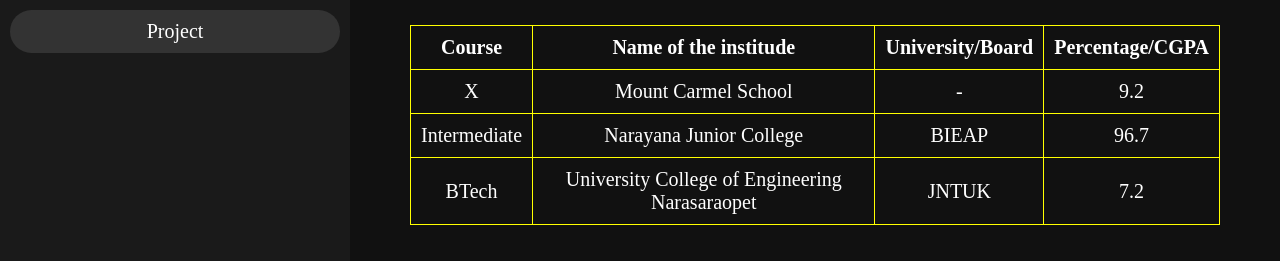
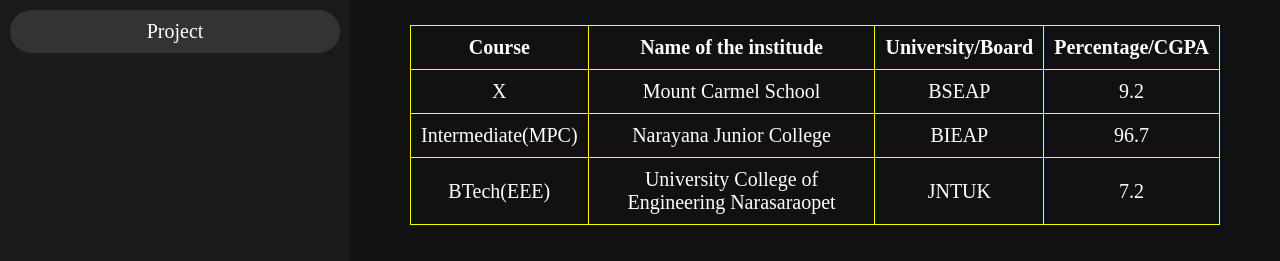
Before and after one commit to sudheer12334/reddysudheer.github.io, a plain HTML site: page index.html in a window 1280 px wide. Shown: the part 539-800 px from the top of the page. Drawn offline with Linux system fonts and the light colour scheme.

Commit message:
Update index.html

```diff
--- a/index.html
+++ b/index.html
@@ -47,17 +47,17 @@
         <tr>
             <td>X</td>
             <td>Mount Carmel School</td>
-            <td>-</td>
+            <td>BSEAP</td>
             <td>9.2</td>
         </tr>
         <tr>
-            <td>Intermediate</td>
+            <td>Intermediate(MPC)</td>
             <td>Narayana Junior College</td>
             <td>BIEAP</td>
             <td>96.7</td>
         </tr>
         <tr>
-            <td>BTech</td>
+            <td>BTech(EEE)</td>
             <td>University College of Engineering Narasaraopet</td>
             <td>JNTUK</td>
             <td>7.2</td>
```
